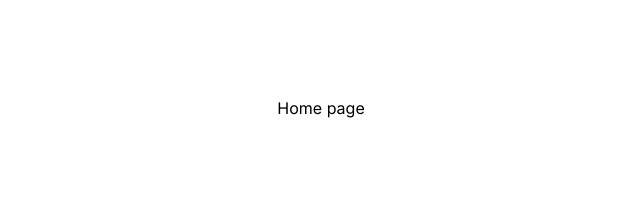
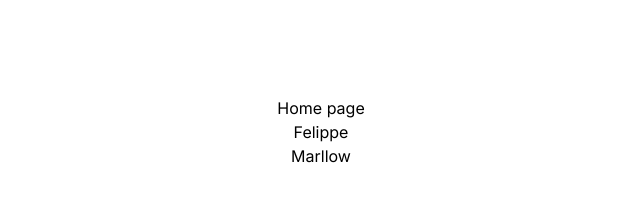
Before and after one commit to fsvboas/nextjs-crud-app, a Next.js app: page / in a window 1280 px wide. Shown: the top 218 px of the page, without its empty margins (319-959 px from the left). Built offline with nearby package versions, Linux system fonts and the light colour scheme; data requests are answered from the project's data file.

Commit message:
feat: create a initial getUsers service

```diff
--- a/db.json
+++ b/db.json
@@ -1,6 +1,6 @@
 {
   "users": [
-    { "id": "1", "title": "Felippe" },
-    { "id": "2", "title": "Marllow" }
+    { "id": "1", "name": "Felippe" },
+    { "id": "2", "name": "Marllow" }
   ]
 }
--- a/src/app/page.tsx
+++ b/src/app/page.tsx
@@ -1,9 +1,22 @@
 'use client'
 
+import { useQuery } from '@tanstack/react-query'
+import getUsers from './services/get-users'
+
 export default function Home() {
+  const { data, isLoading } = useQuery({
+    queryFn: () => getUsers(),
+    queryKey: ['users'],
+  })
+
+  const users = data || []
+
   return (
-    <main className="flex min-h-screen flex-col items-center justify-between p-24">
+    <main className="flex min-h-screen flex-col items-center p-24">
       <h1>Home page</h1>
+      {isLoading
+        ? 'Carregando...'
+        : users?.map((user, index) => <p key={index}>{user?.name}</p>)}
     </main>
   )
 }
--- /dev/null
+++ b/src/app/services/get-users.ts
@@ -0,0 +1,17 @@
+import { api } from '../libs/axios'
+
+type GetUsersResponseType = {
+  id: string
+  name: string
+}[]
+
+async function getUsers() {
+  try {
+    const { data } = await api.get<GetUsersResponseType>('/users')
+    return data
+  } catch (error) {
+    throw error
+  }
+}
+
+export default getUsers
```
